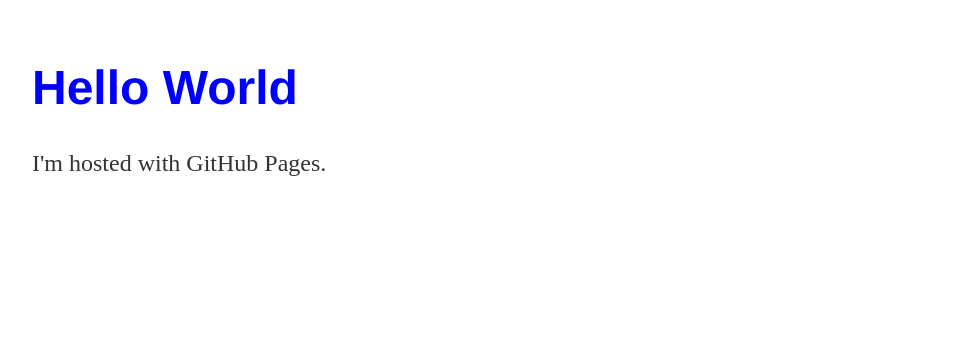
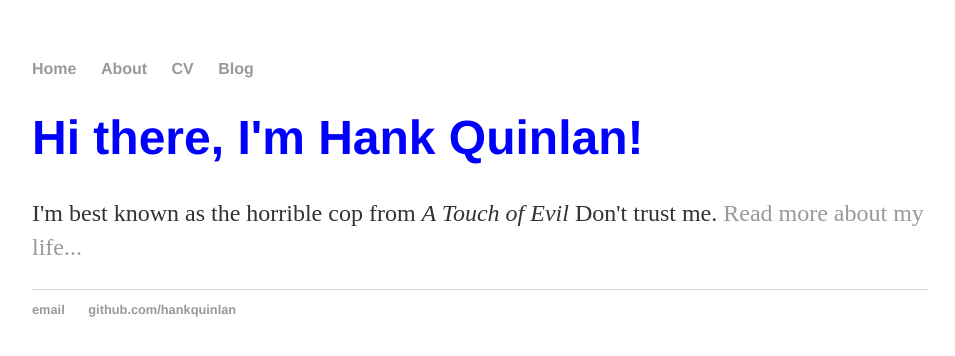
Before and after one commit to endodoug/endodoug.github.io, a Jekyll site: the page built from index.html, in a window 1280 px wide. Shown: the top 356 px of the page, without its empty margins (160-1115 px from the left). Built offline with Jekyll 4.4.1, drawn with Linux system fonts in a browser that asks for light colours.

Commit message:
Update index.html

```diff
--- a/index.html
+++ b/index.html
@@ -1,12 +1,8 @@
-<!DOCTYPE html>
-<html>
-  <head>
-  <!-- link to main stylesheet -->
-		<link rel="stylesheet" type="text/css" href="/css/main.css">
-	</head>
-
-<body>
-<h1>Hello World</h1>
-<p>I'm hosted with GitHub Pages.</p>
-</body>
-</html>
+---
+layout: default
+title: Doug Harper
+---
+<div class="blurb">
+	<h1>Hi there, I'm Hank Quinlan!</h1>
+	<p>I'm best known as the horrible cop from <em>A Touch of Evil</em> Don't trust me. <a href="/about">Read more about my life...</a></p>
+</div><!-- /.blurb -->
```
